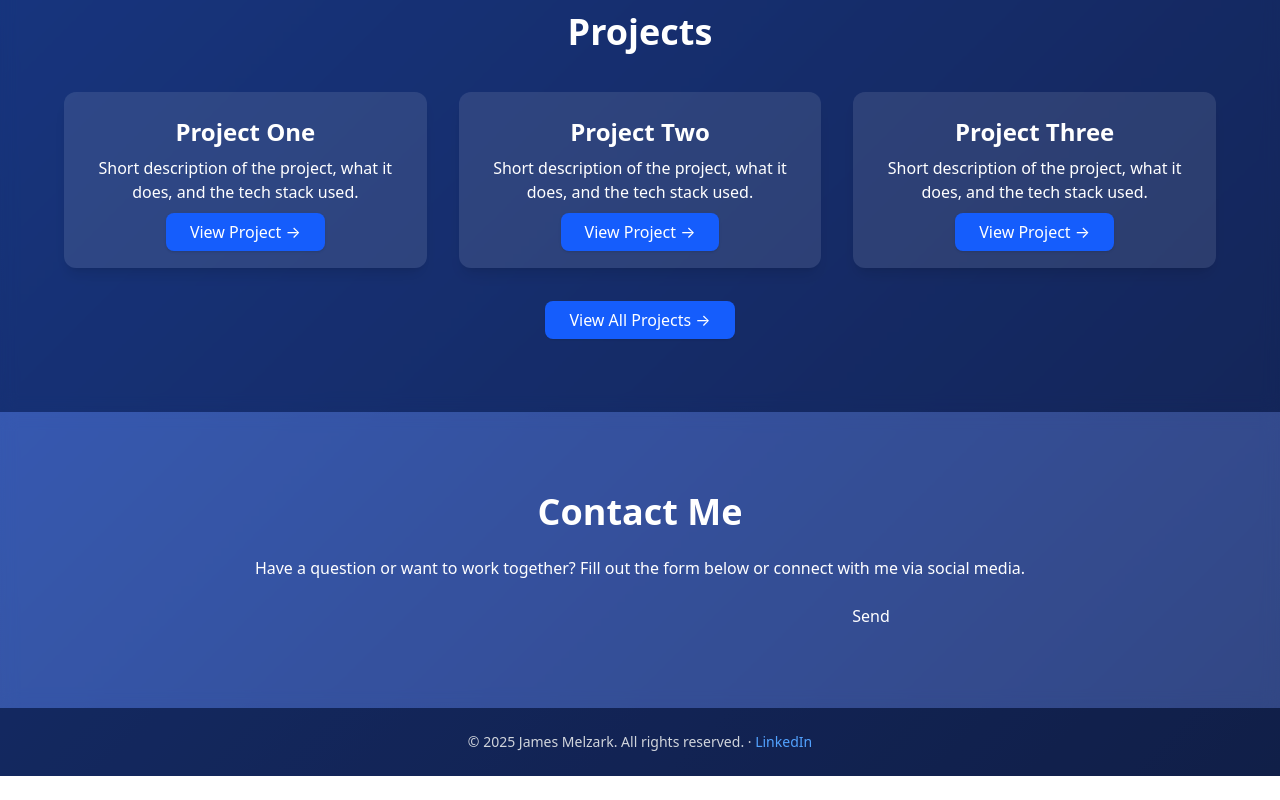
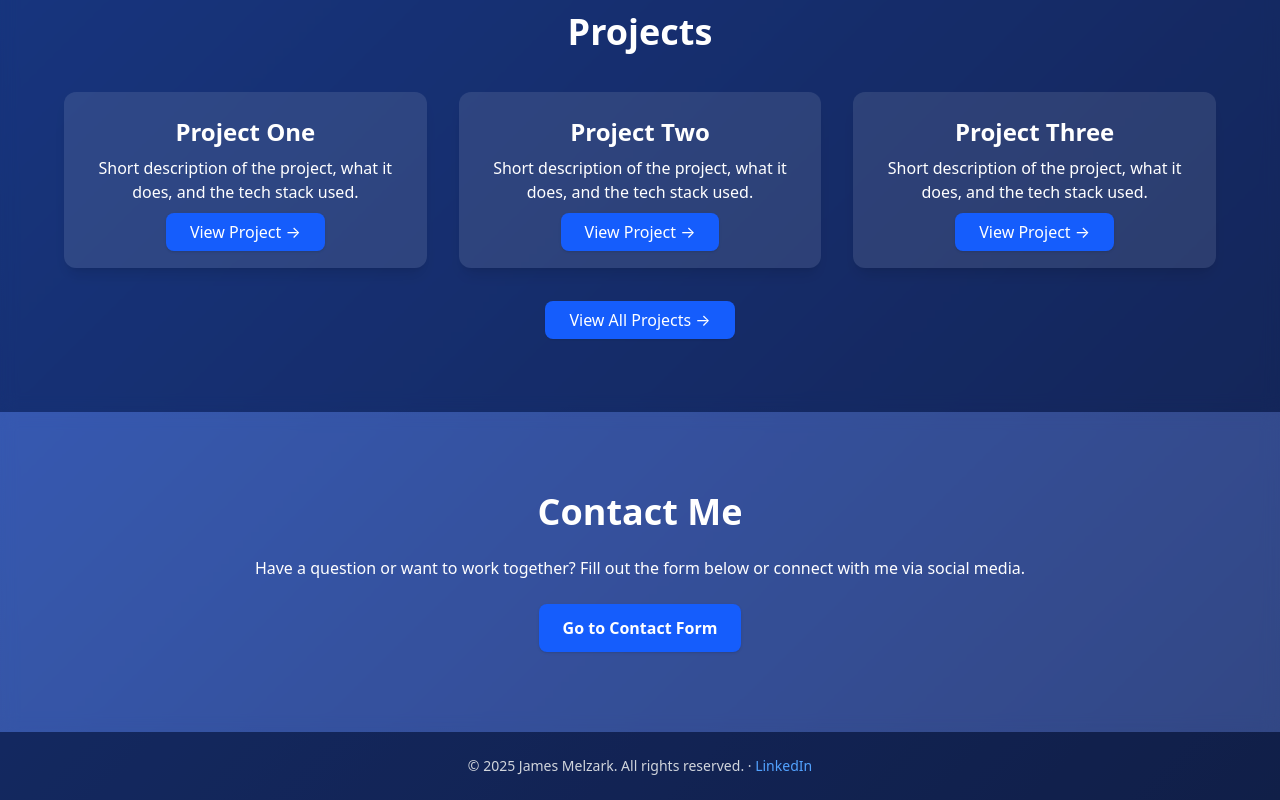
Before and after one commit to pnwmakes/my-portfolio, a Next.js app: page / in a window 1280 px wide. Shown: the part 1180-1980 px from the top of the page. Before the commit the page ends 1956 px from the top, so only its background shows below. Built offline with nearby package versions, Linux system fonts and the light colour scheme.

Commit message:
redeploy

```diff
--- a/app/page.tsx
+++ b/app/page.tsx
@@ -14,7 +14,6 @@ export default function HomePage() {
                 setShowScrollIndicator(true);
             }
         };
-
         window.addEventListener('scroll', handleScroll);
         return () => window.removeEventListener('scroll', handleScroll);
     }, []);
@@ -74,11 +73,10 @@ export default function HomePage() {
                             fill='currentColor'
                             viewBox='0 0 24 24'
                         >
-                            <path d='M19 0h-14c-2.76 0-5 ... (linkedin path) ...' />
+                            <path d='M19 0h-14c-2.76 0-5 ...' />
                         </svg>
                         <span>Connect on LinkedIn</span>
                     </a>
-                    {/* Call to Action Buttons */}
 
                     <div className='mt-4 flex space-x-4'>
                         <a
@@ -119,7 +117,6 @@ export default function HomePage() {
             >
                 <div className='max-w-6xl mx-auto text-center'>
                     <h2 className='text-4xl font-bold mb-10'>Projects</h2>
-
                     <div className='grid md:grid-cols-3 gap-8'>
                         {/* Example Project Card */}
                         <div className='bg-white/10 p-6 rounded-xl shadow-lg'>
@@ -168,8 +165,6 @@ export default function HomePage() {
                             </Link>
                         </div>
                     </div>
-
-                    {/* View All Projects Button */}
                     <div className='mt-10'>
                         <Link
                             href='/projects'
@@ -191,17 +186,12 @@ export default function HomePage() {
                         Have a question or want to work together? Fill out the
                         form below or connect with me via social media.
                     </p>
-                    <form
-                        name='contact'
-                        method='POST'
-                        data-netlify='true'
-                        action='/thank-you'
+                    <a
+                        href='/contact.html'
+                        className='inline-block px-6 py-3 bg-blue-600 text-white font-semibold rounded-lg shadow hover:bg-blue-700 transition'
                     >
-                        <input type='hidden' name='form-name' value='contact' />
-                        <input type='text' name='name' />
-                        <input type='email' name='email' />
-                        <button type='submit'>Send</button>
-                    </form>
+                        Go to Contact Form
+                    </a>
                 </div>
             </section>
         </main>
--- /dev/null
+++ b/public/contact.html
@@ -0,0 +1,34 @@
+<!DOCTYPE html>
+<html lang="en">
+<head>
+    <meta charset="UTF-8" />
+    <meta name="viewport" content="width=device-width, initial-scale=1.0" />
+    <title>Contact Me | James Melzark</title>
+    <link rel="stylesheet" href="/globals.css" />
+</head>
+<body class="bg-animated-gradient min-h-screen text-white flex items-center justify-center">
+    <main class="card-gradient glow-container max-w-lg w-full p-8 rounded-2xl shadow-xl border border-white/20">
+        <h1 class="text-3xl font-bold mb-6 text-center">Contact Me</h1>
+        <p class="mb-6 text-center">Have a question or want to work together? Fill out the form below or connect with me via social media.</p>
+        <form name="contact" method="POST" data-netlify="true" action="/thank-you">
+            <input type="hidden" name="form-name" value="contact" />
+            <div class="mb-4">
+                <label for="name" class="block mb-2 font-semibold">Name</label>
+                <input type="text" id="name" name="name" required class="w-full px-4 py-2 rounded-lg bg-white/20 text-white border border-white/30 focus:outline-none focus:ring-2 focus:ring-blue-600" />
+            </div>
+            <div class="mb-4">
+                <label for="email" class="block mb-2 font-semibold">Email</label>
+                <input type="email" id="email" name="email" required class="w-full px-4 py-2 rounded-lg bg-white/20 text-white border border-white/30 focus:outline-none focus:ring-2 focus:ring-blue-600" />
+            </div>
+            <div class="mb-6">
+                <label for="message" class="block mb-2 font-semibold">Message</label>
+                <textarea id="message" name="message" rows="4" required class="w-full px-4 py-2 rounded-lg bg-white/20 text-white border border-white/30 focus:outline-none focus:ring-2 focus:ring-blue-600"></textarea>
+            </div>
+            <button type="submit" class="w-full px-6 py-3 bg-blue-600 text-white font-semibold rounded-lg shadow hover:bg-blue-700 transition">Send</button>
+        </form>
+        <div class="mt-6 text-center">
+            <a href="/" class="inline-block px-6 py-3 bg-blue-600 text-white font-semibold rounded-lg shadow hover:bg-blue-700 transition">← Back to Home</a>
+        </div>
+    </main>
+</body>
+</html>
```
